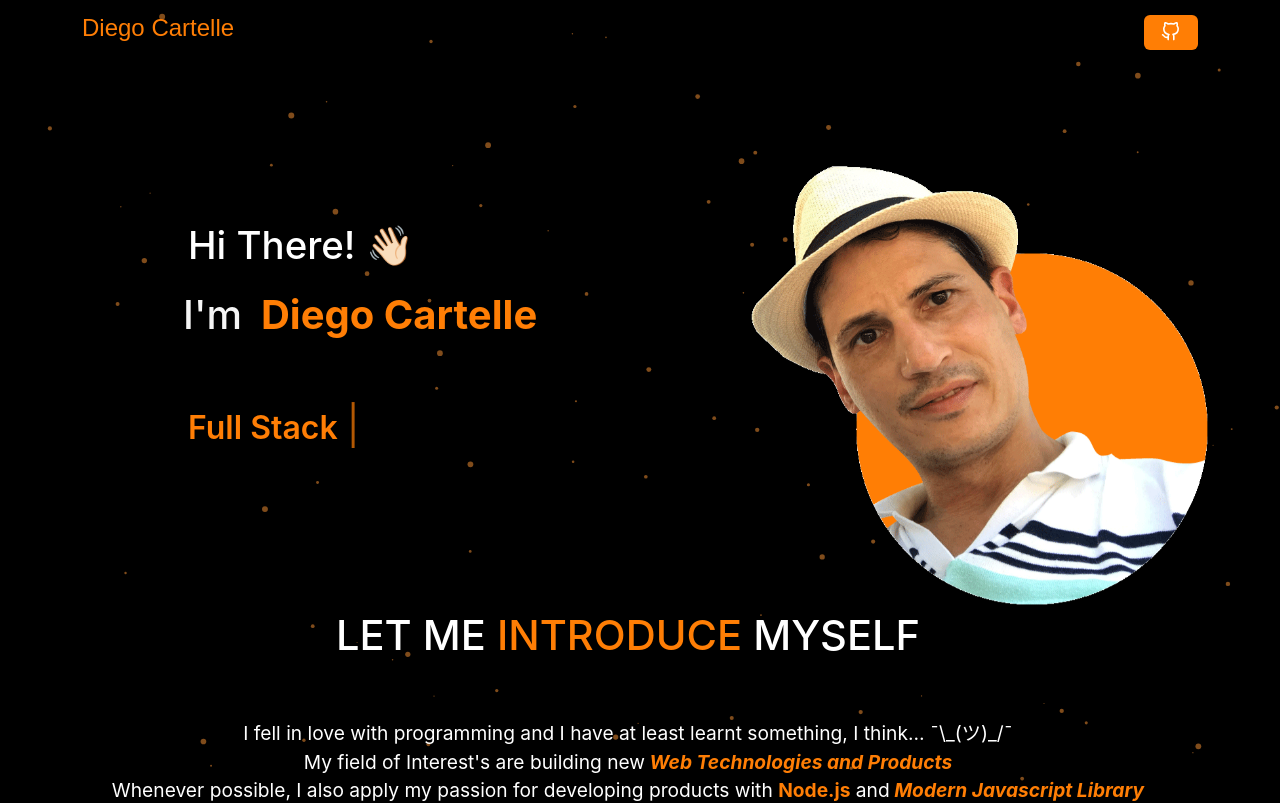
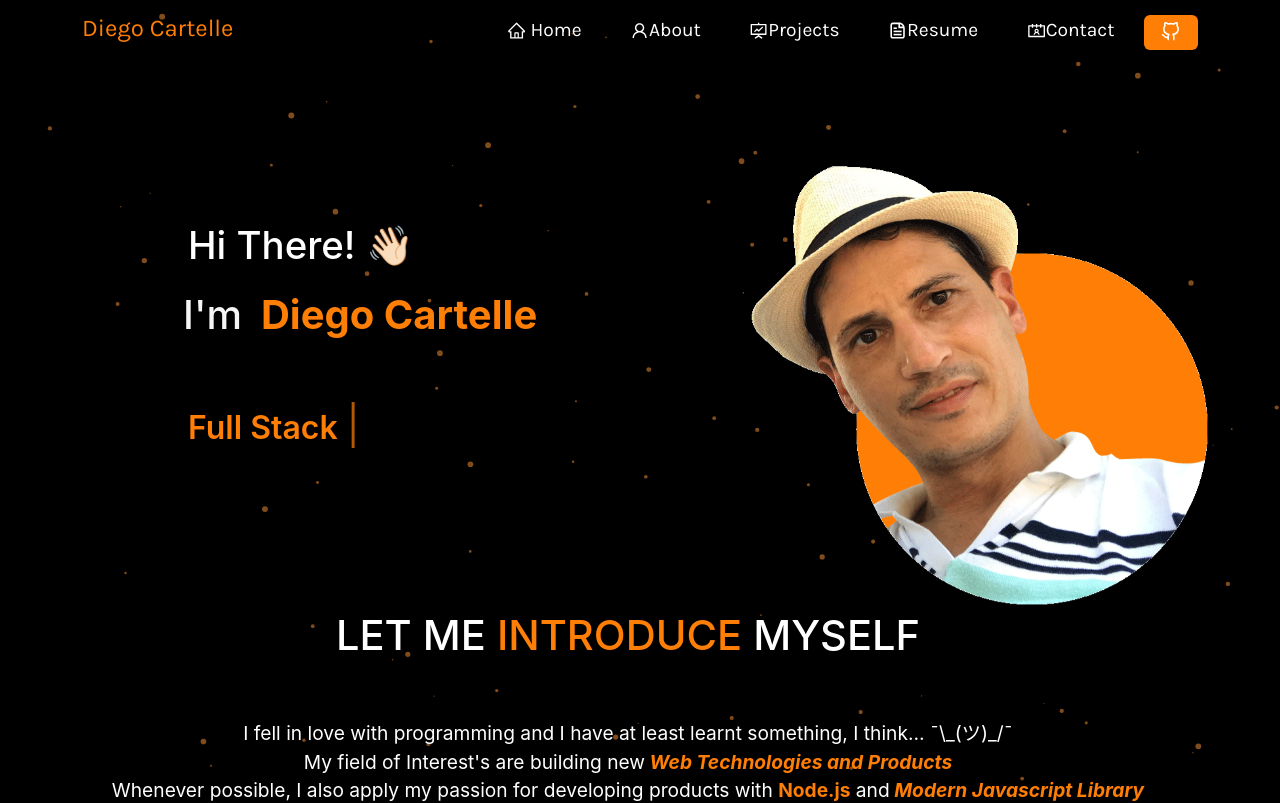
Before and after one commit to DIegoRCA/portfolio, a React (Create React App) app: page / in a window 1280 px wide. Shown: the top 803 px of the page. Built offline with nearby package versions, Linux system fonts and the light colour scheme.

Commit message:
header change

```diff
--- a/public/index.html
+++ b/public/index.html
@@ -14,6 +14,7 @@
     integrity="sha384-ggOyR0iXCbMQv3Xipma34MD+dH/1fQ784/j6cY/iJTQUOhcWr7x9JvoRxT2MZw1T"
     crossorigin="anonymous">
 <link rel="preconnect" href="https://fonts.gstatic.com" crossorigin>
+<link href="https://fonts.googleapis.com/css2?family=Karla:ital,wght@0,200;0,400;0,800;1,600&display=swap" rel="stylesheet">
     <title>Diego | Portfolio</title>
 
     <!-- Google / Search Engine Tags -->
--- a/src/styles/components/layout/Header.css
+++ b/src/styles/components/layout/Header.css
@@ -96,14 +96,14 @@
         }
 
 
-@media (min-width:1025px){
+
     .navbar-nav{
        margin-left: 40%;
     }
-    .nav-link{
+ .nav-item .nav-link{
+        font-family: 'Karla', sans-serif;
         padding:0.7rem 1em !important;
-
-        color:white;
+        color: white !important;;
     }
     .navbar-nav .nav-item{
         position:relative;
@@ -136,7 +136,7 @@
     .navbar-nav .nav-item a:hover::after{
         width: 100%;
     }
-}
+
 
 @media (max-width:1025px){
     .navbar{
```
